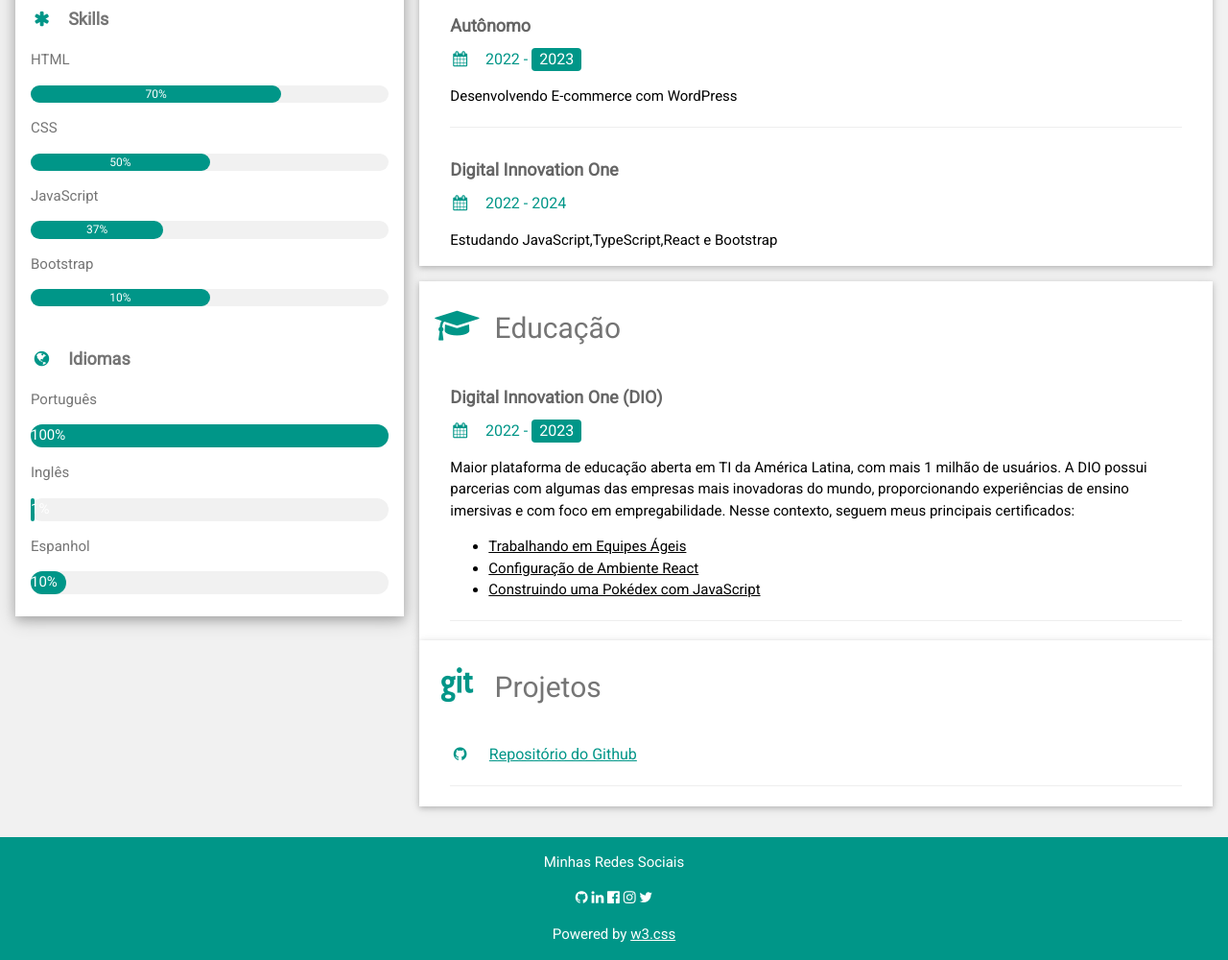
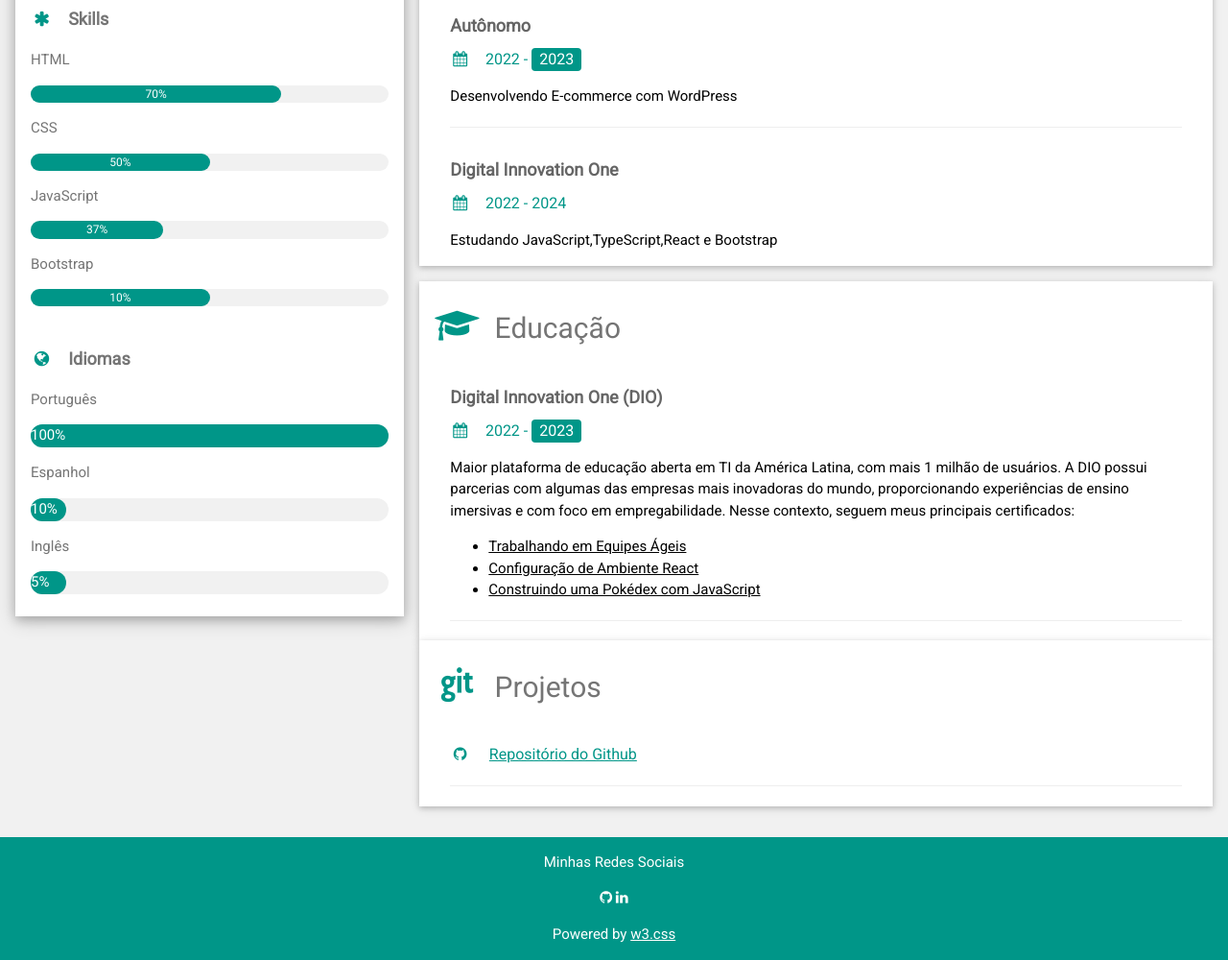
Before and after one commit to lucasmontel/Curriculo-HTML-CSS, a plain HTML site: page index.html in a window 1280 px wide. Shown: the part 266-1266 px from the top of the page at 96% size. Drawn offline with nearby package versions, Linux system fonts and the light colour scheme.

Commit message:
Finalizando

```diff
--- a/index.html
+++ b/index.html
@@ -70,13 +70,13 @@
               <div class="w3-light-grey w3-round-xlarge">
                 <div class="w3-round-xlarge w3-teal" style="height:24px;width:100%">100%</div>
               </div>
-              <p>Inglês</p>
-              <div class="w3-light-grey w3-round-xlarge">
-                <div class="w3-round-xlarge w3-teal" style="height:24px;width:1%">1%</div>
-              </div>
               <p>Espanhol</p>
               <div class="w3-light-grey w3-round-xlarge">
                 <div class="w3-round-xlarge w3-teal" style="height:24px;width:10%">10%</div>
+              </div>
+              <p>Inglês</p>
+              <div class="w3-light-grey w3-round-xlarge">
+                <div class="w3-round-xlarge w3-teal" style="height:24px;width:10%">5%</div>
               </div>
               <br>
             </div>
@@ -156,11 +156,8 @@
 
     <footer class="w3-container w3-teal w3-center w3-margin-top">
       <p>Minhas Redes Sociais</p>
-      <a href="LINK_GITHUB" target="_blank"><i class="fa fa-github w3-hover-opacity"></i></a>
-      <a href="LINK_LINKEDIN" target="_blank"><i class="fa fa-linkedin w3-hover-opacity"></i></a>
-      <a href="LINK_FACEBOOK" target="_blank"><i class="fa fa-facebook-official w3-hover-opacity"></i></a>
-      <a href="LINK_INSTAGRAM" target="_blank"><i class="fa fa-instagram w3-hover-opacity"></i></a>
-      <a href="LINK_TWITTER" target="_blank"><i class="fa fa-twitter w3-hover-opacity"></i></a>
+      <a href="https://github.com/lucasmontel" target="_blank"><i class="fa fa-github w3-hover-opacity"></i></a>
+      <a href="https://www.linkedin.com/in/lucasmontel/" target="_blank"><i class="fa fa-linkedin w3-hover-opacity"></i></a>
       <p>Powered by <a href="https://www.w3schools.com/w3css/default.asp" target="_blank">w3.css</a></p>
     </footer>
 
```
